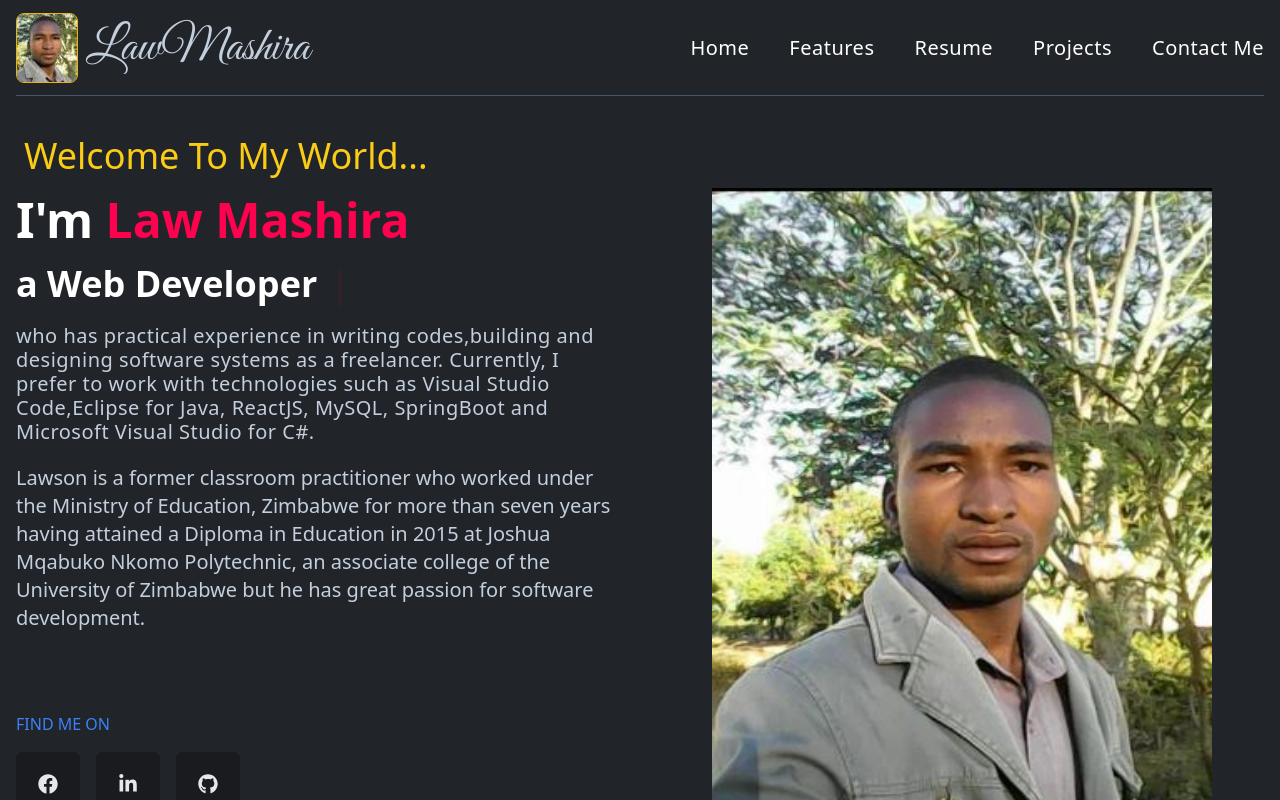
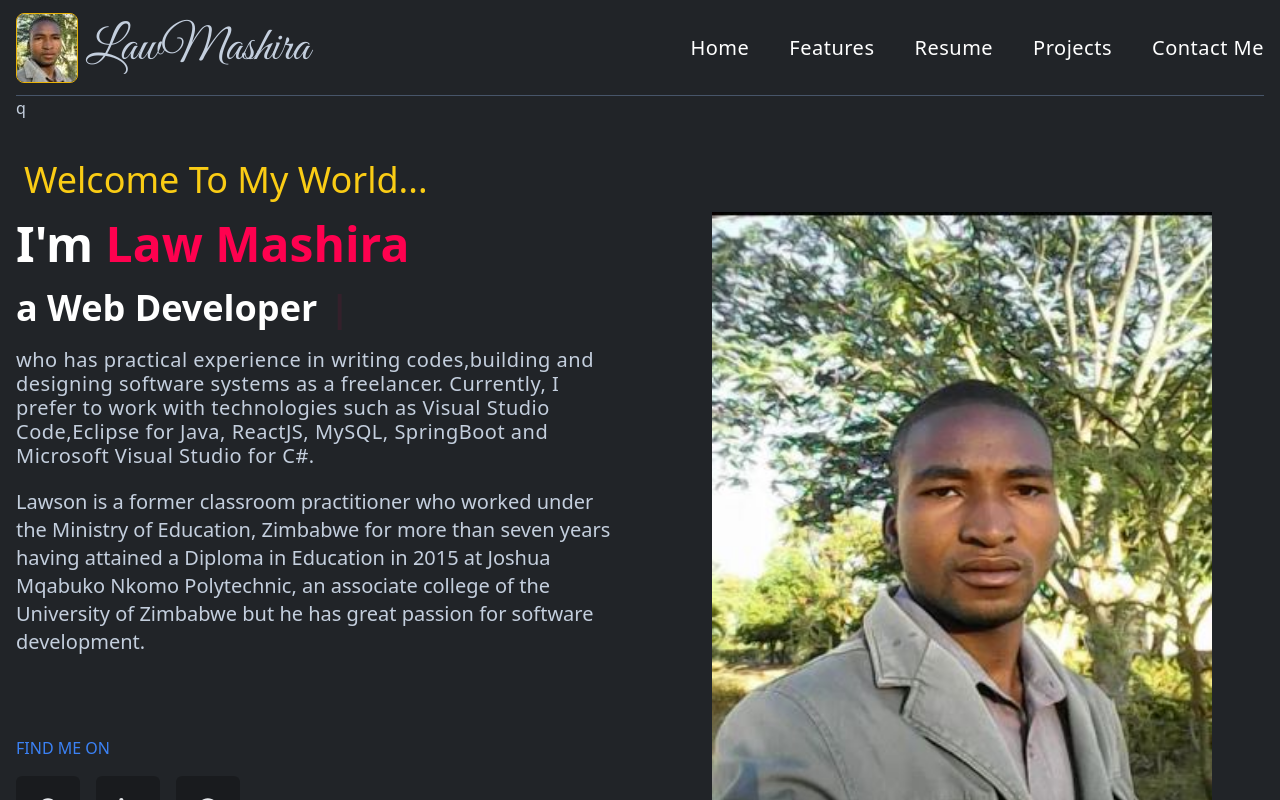
Before and after one commit to LawMashira/Law-Mashira-React-Personal-Website, a React (Create React App) app: page / in a window 1280 px wide. Shown: the top 800 px of the page. Built offline with nearby package versions, Linux system fonts and the light colour scheme.

Commit message:
updating

```diff
--- a/public/index.html
+++ b/public/index.html
@@ -24,7 +24,7 @@
       work correctly both with client-side routing and a non-root public URL.
       Learn how to configure a non-root public URL by running `npm run build`.
     -->
-    <title>React App</title>
+    <title>Lawson Matutu Portfolio Webisite</title>
   </head>
   <body>
     <noscript>You need to enable JavaScript to run this app.</noscript>
--- a/src/App.js
+++ b/src/App.js
@@ -15,12 +15,7 @@ class App extends React.Component  {
     <div className="w-full h-auto bg-bodyColor text-lightText px-4">
         <Navbar/>
     <div className="max-w-screen-xl mx-auto">
-    <Helmet>
-                <meta charSet="utf-8" />
-                <title> Lawson Matutu Portfolio Website</title>
-                <link rel="canonical" href="https://symphonious-axolotl-8f4bde.netlify.app/" />
-            </Helmet>
-
+   q
 
 
     <Banner/>
--- a/src/components/contact/Contact.js
+++ b/src/components/contact/Contact.js
@@ -58,7 +58,10 @@ const handleSend = (e)=>{
       </div>
 <div className='w-full flex flex-col gap-6 py-2'>
   <div className='w-full h-auto flex flex-col lgl:flex-row justify-between'>
+
+
   <ContactLeft/>
+
     <div className='w-full lgl:w-[60%] h-full bg-gradient-to-r from-[#1e2024] to-[#23272b]
     flex flex-col gap-8 p-4 lgl:p-8 rounded-lg shadow-shadowOne'>
 
```
Also changed, not shown: public/logo192.png.
